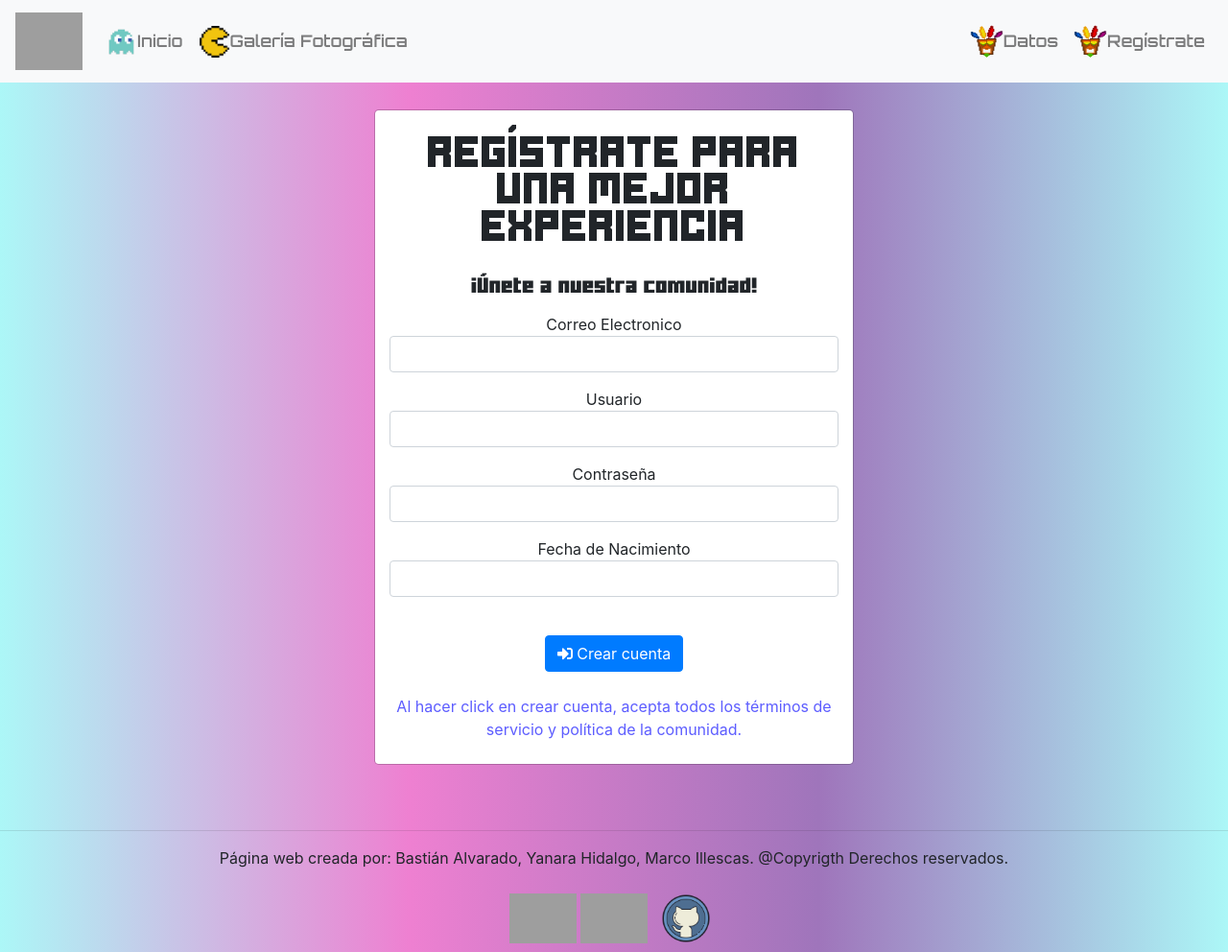
After one commit to BastyRioT/-Exp3Backend_AlvaradoHidalgo_004D, a Django app: page /form_registro.html in a window 1280 px wide. The commit adds this page. Shown: the whole page at 96% size. Run offline with Django 3.2, Linux system fonts and the light colour scheme; some libraries are stand-ins or nearby versions; grey boxes are pictures that could not be loaded.

Commit message:
Implementación de template que puede crear datos

```diff
--- /dev/null
+++ b/Exp3Django/core/forms.py
@@ -0,0 +1,53 @@
+from Exp3Django.settings import DATABASES
+from django import forms
+from django.forms import ModelForm
+from .models import Registro
+
+
+class RegistroForm(ModelForm):
+
+    class Meta:
+        model = Registro
+        fields = ['correo', 'usuario', 'contraseña', 'fchnac']
+
+        labels = {
+            'correo': 'Correo Electronico ',
+            'usuario': 'Usuario ',
+            'contraseña': 'Contraseña ',
+            'fhnac': 'Fecha de Nacimiento ',
+
+        }
+        widgets = {
+            'correo': forms.TextInput(
+                attrs={
+                    'class': 'form-control',
+                    'id': 'correo',
+                    'name': 'email',
+                    'datafield': 'ejemplo@ejemplo.cl'
+                }
+            ),
+            'usuario': forms.TextInput(
+                attrs={
+                    'class': 'form-control',
+                    'id': 'usuario',
+                    'name': 'usuario',
+                    'datafield': 'usuario123'
+                }
+            ),
+            'contraseña': forms.PasswordInput(
+                attrs={
+                    'class': 'form-control',
+                    'id': 'password',
+                    'name': 'password'
+                }
+            ),
+            'fchnac': forms.DateInput(
+                attrs={
+                    'class': 'form-control',
+                    'id': 'fchnac',
+                    'name': 'fecha',
+                    'min': '1900-01-01',
+                    'datafield': '1900-01-01'
+                }
+            )
+        }
--- /dev/null
+++ b/Exp3Django/core/templates/form_registro.html
@@ -0,0 +1,114 @@
+<!DOCTYPE html>
+<html xmlns:th="http://www.thymeleaf.org" lang="Es">
+
+<head>
+  <meta charset="UTF-8">
+  <meta http-equiv="X-UA-Compatible" content="IE=edge">
+  <meta name="viewport" content="width=device-width, initial-scale=1.0">
+  {% load static %}
+  <link href="{%static 'css/estilos.css'%}" type="text/css" rel="stylesheet">
+  <link rel="stylesheet" href="https://maxcdn.bootstrapcdn.com/bootstrap/4.0.0/css/bootstrap.min.css"
+    integrity="sha384-Gn5384xqQ1aoWXA+058RXPxPg6fy4IWvTNh0E263XmFcJlSAwiGgFAW/dAiS6JXm" crossorigin="anonymous">
+  <link rel="stylesheet" href="https://maxcdn.bootstrapcdn.com/bootstrap/4.0.0/css/bootstrap.min.css">
+  <script src="https://maxcdn.bootstrapcdn.com/bootstrap/4.0.0/js/bootstrap.min.js"></script>
+  <link rel="stylesheet" href="https://use.fontawesome.com/releases/v5.0.8/css/solid.css">
+  <script src="https://use.fontawesome.com/releases/v5.0.7/js/all.js"></script>
+  <script src="https://code.jquery.com/jquery-3.2.1.slim.min.js"
+    integrity="sha384-KJ3o2DKtIkvYIK3UENzmM7KCkRr/rE9/Qpg6aAZGJwFDMVNA/GpGFF93hXpG5KkN"
+    crossorigin="anonymous"></script>
+  <script src="https://cdnjs.cloudflare.com/ajax/libs/popper.js/1.12.9/umd/popper.min.js"
+    integrity="sha384-ApNbgh9B+Y1QKtv3Rn7W3mgPxhU9K/ScQsAP7hUibX39j7fakFPskvXusvfa0b4Q"
+    crossorigin="anonymous"></script>
+  <script src="https://maxcdn.bootstrapcdn.com/bootstrap/4.0.0/js/bootstrap.min.js"
+    integrity="sha384-JZR6Spejh4U02d8jOt6vLEHfe/JQGiRRSQQxSfFWpi1MquVdAyjUar5+76PVCmYl"
+    crossorigin="anonymous"></script>
+  <script src="https://ajax.googleapis.com/ajax/libs/jquery/3.5.1/jquery.min.js"></script>
+  <script src="https://cdnjs.cloudflare.com/ajax/libs/jquery-validate/1.17.0/jquery.validate.js"></script>
+  <script src="js/validacion.js"></script>
+  <link rel="shortcut icon" href="{%static 'img/Icono.png'%}">
+  <title>Registro</title>
+
+</head>
+
+<body>
+  <!--Barra de navegación-->
+  <nav class="navbar sticky-top navbar-expand-sm navbar-light bg-light baralign">
+    <button class="navbar-toggler" type="button" data-toggle="collapse" data-target="#opciones">
+      <span class="navbar-toggler-icon"></span>
+    </button>
+
+    <a class="navbar-brand" href="inicio.html">
+      <img src="{%static 'img/Icono.png'%}" width="70" height="60">
+    </a>
+
+    <div class="collapse navbar-collapse" id="opciones">
+      <ul class="navbar-nav">
+        <li class="nav-item">
+          <a class="nav-link" href="inicio.html"><img src="{%static 'img/blue.png'%}" width="33" height="33"
+              alt="">Inicio</a>
+        </li>
+        <li class="nav-item">
+          <a class="nav-link" href="galeria.html"><img src="{%static 'img/Pac-man.png'%}" width="33" height="33"
+              alt="">Galería Fotográfica</a>
+        </li>
+      </ul>
+      <ul class="navbar-nav ml-auto">
+        <li class="nav-item">
+          <a class="nav-link" href="datos.html"><img src="{%static 'img/aku aku.png'%}" width="35" height="35">Datos</a>
+        </li>
+        <li class="nav-item">
+          <a class="nav-link" href="form_registro.html"><img src="{%static 'img/aku aku.png'%}" width="35"
+              height="35">Regístrate</a>
+        </li>
+      </ul>
+    </div>
+
+  </nav>
+  <!--Conteiner y desarrollo del registro-->
+  <div class="modal-dialog text-center">
+    <div class="col-sm-15 main-section">
+      <div class="modal-content">
+        <div class="col-12 user-img"> <br>
+          <h1 style="font-family: Gaming; font-size: 2em;">Regístrate para una mejor experiencia</h1><br>
+          <p style="text-align: center; font-family: Gamer;">¡Únete a nuestra comunidad!</p>
+        </div>
+        <form class="col-12" method="POST" name="datos" id="registro" action="inicio.html">
+          {% csrf_token %}
+          <div class="form-group" id="user-group">
+            {{registro_form.correo.label}}
+            {{registro_form.correo}}
+          </div>
+          <div class="form-group" id="user-group">
+            {{registro_form.usuario.label}}
+            {{registro_form.usuario}}
+          </div>
+          <div class="form-group" id="contrasena-group">
+            {{registro_form.contraseña.label}}
+            {{registro_form.contraseña}}
+          </div>
+          <div class="form-group" id="user-group">
+            {{registro_form.fchnac.label}}
+            {{registro_form.fchnac}}
+          </div> <br>
+          <button type="submit" class="btn btn-primary"><i class="fas fa-sign-in-alt"></i> Crear cuenta </button>
+        </form> <br>
+        <div class="col-12 forgot">
+          <a style="color: rgb(93, 93, 255);">Al hacer click en crear cuenta, acepta todos los términos de servicio y
+            política de la comunidad.</a>
+        </div> <br>
+      </div>
+    </div>
+  </div>
+  <br>
+  <footer>
+    <hr>
+    <p>Página web creada por: Bastián Alvarado, Yanara Hidalgo, Marco Illescas. @Copyrigth Derechos reservados.</p>
+    <div><img src="{%static 'img/face.png'%}" width="70px" alt="Facebook"></a>
+      <img src="{%static 'img/insta.png'%}" width="70px" alt="Instagram"></a>
+      <a href="https://github.com/BastyRioT/Exp2_AlvaradoHidalgoIllescas_004D" target="_blank"><img
+          src="{%static 'img/github.png'%}" width="70px" alt="GitHub"></a>
+    </div>
+  </footer>
+</body>
+
+</html>
--- a/Exp3Django/core/templates/inicio.html
+++ b/Exp3Django/core/templates/inicio.html
@@ -31,13 +31,13 @@
               alt="">Inicio</a>
         </li>
         <li class="nav-item">
-          <a class="nav-link" href="galeria-fotografica.html"><img src="{%static 'img/Pac-man.png'%}" width="33"
-              height="33" alt="">Galería Fotográfica</a>
+          <a class="nav-link" href="galeria.html"><img src="{%static 'img/Pac-man.png'%}" width="33" height="33"
+              alt="">Galería Fotográfica</a>
         </li>
       </ul>
       <ul class="navbar-nav ml-auto">
         <li class="nav-item">
-          <a class="nav-link" href="registro.html"><img src="{%static 'img/aku aku.png'%}" width="35"
+          <a class="nav-link" href="form_registro.html"><img src="{%static 'img/aku aku.png'%}" width="35"
               height="35">Regístrate</a>
         </li>
       </ul>
--- a/Exp3Django/core/urls.py
+++ b/Exp3Django/core/urls.py
@@ -1,7 +1,10 @@
 from django.urls import path
-from .views import inicio, galeria
+from .views import inicio, galeria, datos, form_registro
 
 urlpatterns = [
     path('', inicio, name="inicio"),
-
+    path('inicio.html', inicio, name="inicio"),
+    path('galeria.html', galeria, name="galeria"),
+    path('datos.html', datos, name="Datos"),
+    path('form_registro.html', form_registro, name="registro"),
 ]
--- a/Exp3Django/core/views.py
+++ b/Exp3Django/core/views.py
@@ -1,14 +1,44 @@
-from django.shortcuts import render
-
+from .forms import RegistroForm
+from django.shortcuts import render, redirect
+from .models import Registro
 # Create your views here.
 
 
 def inicio(request):
-    nombre = 'Claudia Andrea'
 
-    return render(request, 'inicio.html', context={'nombre_usuario':nombre})
+    return render(request, 'inicio.html')
 
 
 def galeria(request):
 
     return render(request, 'galeria.html')
+
+
+def datos(request):
+
+    registros = Registro.objects.all()
+
+    datos = {
+        'registros': registros
+    }
+
+    return render(request, 'datos.html', datos)
+
+
+def form_registro(request):
+
+    if request.method == 'POST':
+
+        registro_form = RegistroForm(request.POST)
+
+        if registro_form.is_valid():
+
+            registro_form.save()
+
+            return redirect('home')
+
+    else:
+
+        registro_form = RegistroForm()
+
+    return render(request, 'form_registro.html', {'registro_form': registro_form})
```
Also changed, not shown: Exp3Django/core/templates/datos.html (added, +43 -0 lines), Exp3Django/core/templates/galeria.html (+25 -30 lines).
